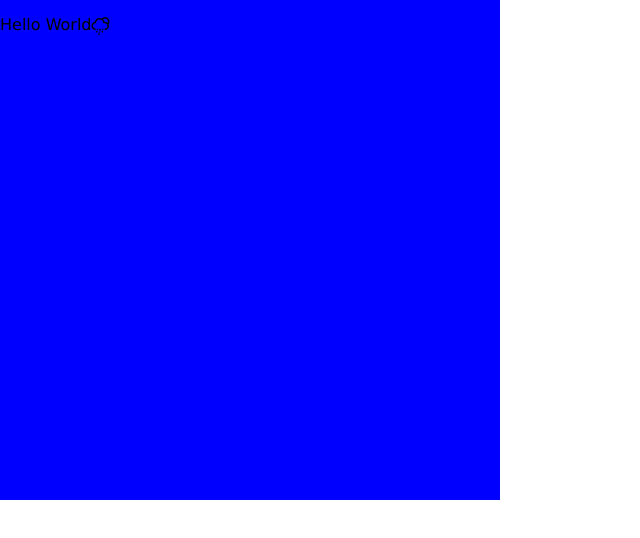
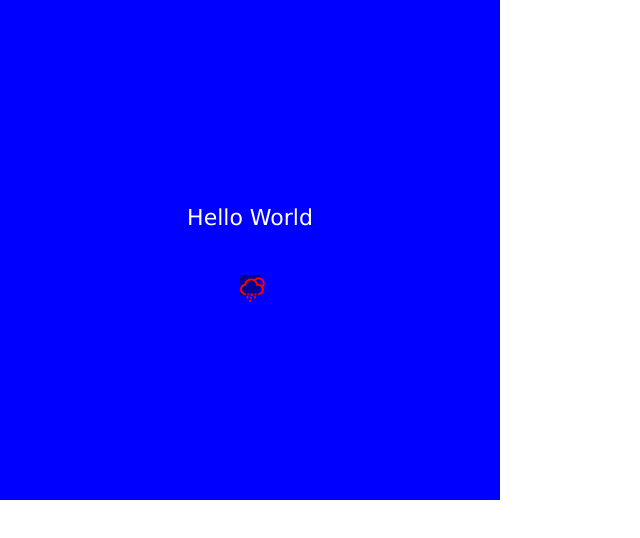
Before and after one commit to DenisNysheta/Weather-Template, a React (Vite) app in the folder Weather/: page / in a window 1280 px wide. Shown: the top 538 px of the page, without its empty margins (0-640 px from the left). Built offline with nearby package versions, Linux system fonts and the light colour scheme; a web font is replaced by a local one.

Commit message:
Add file for main "box-weather"

```diff
--- a/Weather/src/components/Box/Box.scss
+++ b/Weather/src/components/Box/Box.scss
@@ -1,8 +1,18 @@
-
+@import "../../styles/extencions.scss";
+@import "../../styles/mixins.scss";
 
 
 .box {
     width:500px;
     height:500px;
-    display: flex;
+
+    &__icon {
+        width: 20px;
+        height: 20px;
+        background-color: rgba(0, 0, 0, 0.418);
+        color: red
+    }
+
+    @extend %text__card;
+    @include flexy(center,center,column,wrap);
 }
```
